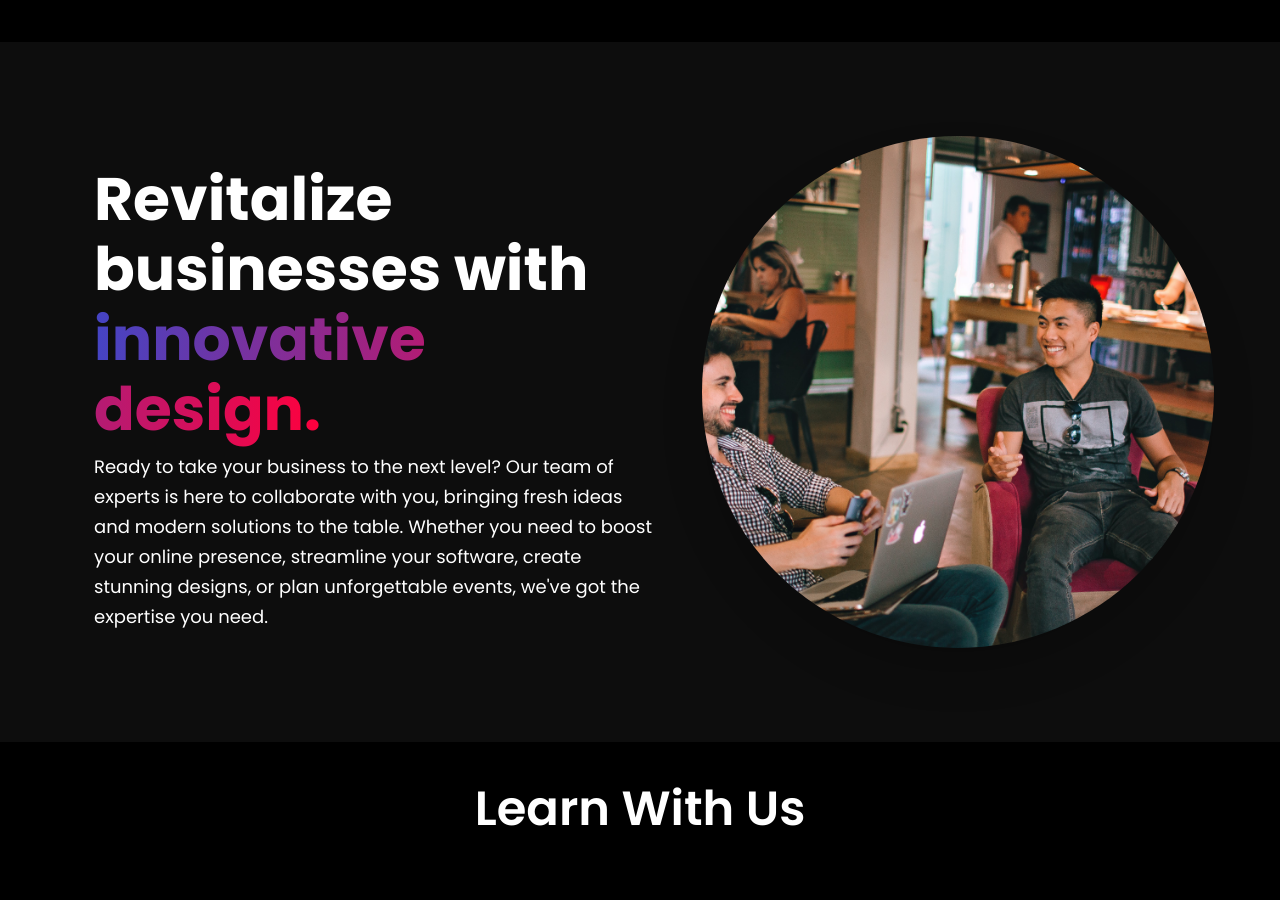
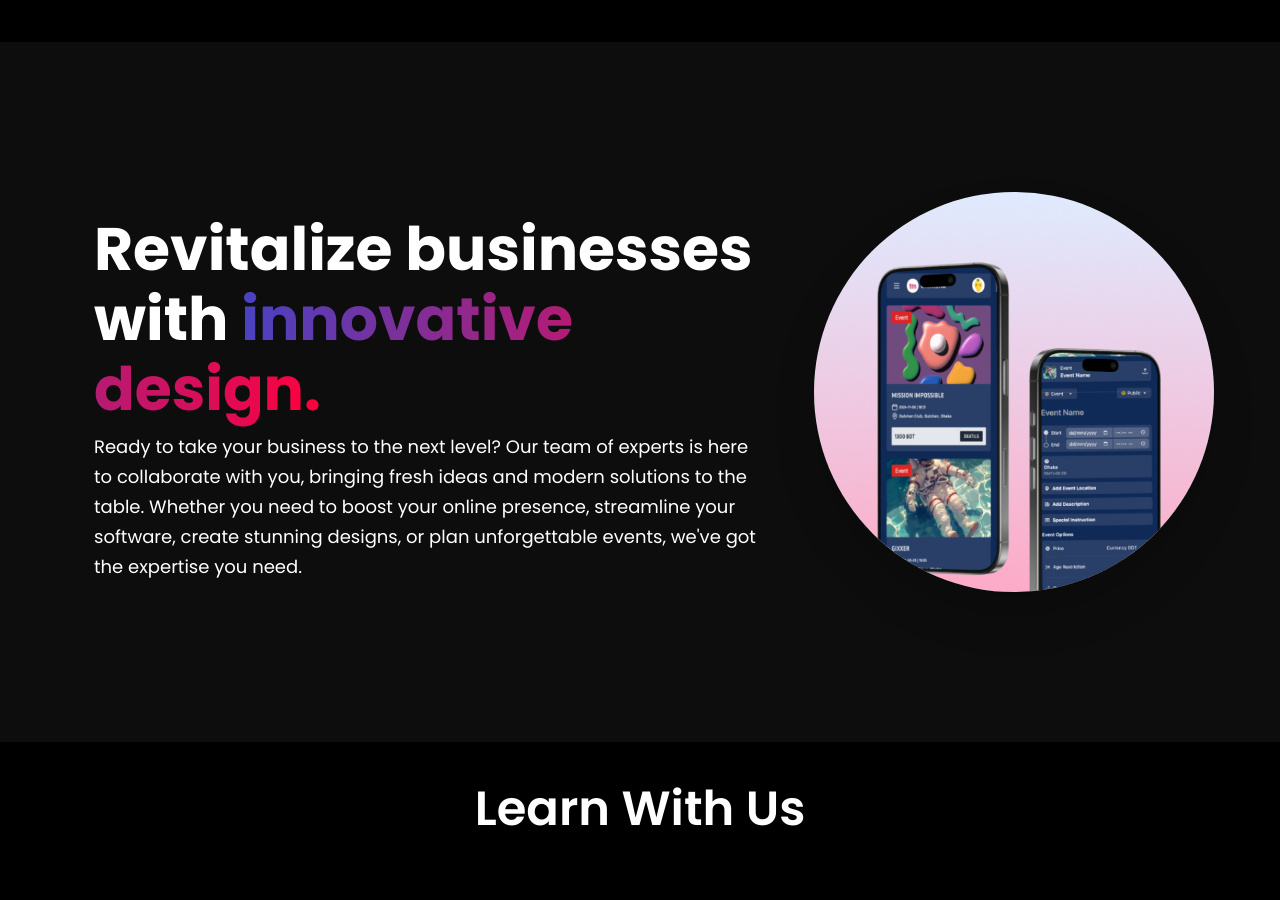
Before and after one commit to naimsiddiquibd/fatmonk-react, a React (Vite) app: page / in a window 1280 px wide. Shown: the part 7560-8460 px from the top of the page. Built offline with nearby package versions, Linux system fonts and the light colour scheme.

Commit message:
calendly embeded

```diff
--- a/src/Components/AboutComponents/Contact/ui/CalendlyComponent.jsx
+++ b/src/Components/AboutComponents/Contact/ui/CalendlyComponent.jsx
@@ -4,7 +4,7 @@ import { InlineWidget } from "react-calendly";
 const CalendlyComponent = () => {
   return (
     <div className="w-[100%]">
-      <InlineWidget url="https://calendly.com/your_scheduling_page" />
+      <InlineWidget url="https://calendly.com/wakil-isnad" />
     </div>
   );
 };
--- a/src/Components/HeroBottom/HeroBottom.jsx
+++ b/src/Components/HeroBottom/HeroBottom.jsx
@@ -1,35 +1,48 @@
-import React from 'react';
-import {motion} from 'framer-motion';
+import React, { useState } from "react";
+import { motion } from "framer-motion";
 
 const HeroBottom = () => {
+  const [imgHover, setImgHover] = useState(false);
   return (
     <div className="hero min-h-full lg:min-h-[700px] bg-monkblack">
       <div className="hero-content lg:w-[1180px] flex-col lg:flex-row lg:mx-auto">
-
         <div>
           <motion.div
             initial={{ y: 100, opacity: 0 }}
             whileInView={{ y: 0, opacity: 1 }}
             transition={{
               delay: 0.2,
-                        y: { type: 'spring', stiffness: 60 },
+              y: { type: "spring", stiffness: 60 },
               opacity: { duration: 0.2 },
               ease: "easeIn",
               duration: 0.5,
             }}
-                    className='grid grid-cols-1 px-7'>
+            className="grid grid-cols-1 px-7"
+          >
             <div>
-                            <h3 className='text-[25px] lg:text-[60px] lg:leading-[70px] font-poppins text-monkwhite font-bold mt-3 leading-8 text-center lg:text-left'>
+              <h3 className="text-[25px] lg:text-[60px] lg:leading-[70px] font-poppins text-monkwhite font-bold mt-3 leading-8 text-center lg:text-left">
                 Revitalize businesses with
-                                <span style={{
-                                    background: 'linear-gradient(to right, #4444C4, #FF003D)',
-                                    WebkitBackgroundClip: 'text',
-                                    WebkitTextFillColor: 'transparent'
-                                }}> innovative design.</span>
+                <span
+                  style={{
+                    background: "linear-gradient(to right, #4444C4, #FF003D)",
+                    WebkitBackgroundClip: "text",
+                    WebkitTextFillColor: "transparent",
+                  }}
+                >
+                  {" "}
+                  innovative design.
+                </span>
               </h3>
             </div>
             <div>
-                            <p className='text-sm lg:text-lg  lg:leading-[30px] font-poppins font-normal text-monkwhite mt-2 leading-5 md:text-left text-center'>Ready to take your business to the next level? Our team of experts is here to collaborate with you, bringing fresh ideas and modern solutions to the table. Whether you need to boost your online presence, streamline your software, create stunning designs, or plan unforgettable events, we've got the expertise you need.</p>
+              <p className="text-sm lg:text-lg  lg:leading-[30px] font-poppins font-normal text-monkwhite mt-2 leading-5 md:text-left text-center">
+                Ready to take your business to the next level? Our team of
+                experts is here to collaborate with you, bringing fresh ideas
+                and modern solutions to the table. Whether you need to boost
+                your online presence, streamline your software, create stunning
+                designs, or plan unforgettable events, we've got the expertise
+                you need.
+              </p>
             </div>
           </motion.div>
         </div>
@@ -38,13 +51,17 @@ const HeroBottom = () => {
           whileInView={{ x: 0, opacity: 1 }}
           transition={{
             delay: 0.2,
-                    y: { type: 'spring', stiffness: 60 },
+            y: { type: "spring", stiffness: 60 },
             opacity: { duration: 0.2 },
             ease: "easeIn",
             duration: 0.3,
           }}
-                whileHover={{ scale: 1.1 }}
-                src="/herobottom.png" className="max-w-[300px] md:max-w-lg rounded-full shadow-2xl mt-8 lg:mt-0" />
+          // whileHover={{ scale: 1.1 }}
+          src={imgHover ? "/bottom_hero1.jpg" : "/bottom_hero2.jpg"}
+          className="h-[400px] w-[400px] md:max-w-lg rounded-full shadow-2xl mt-8 lg:mt-0 object-cover transition-all"
+          onMouseEnter={() => setImgHover(true)}
+          onMouseLeave={() => setImgHover(false)}
+        />
       </div>
     </div>
   );
--- a/src/Components/Products/ProductsChoose.jsx
+++ b/src/Components/Products/ProductsChoose.jsx
@@ -8,7 +8,6 @@ const ProductsChoose = () => {
     setActiveOption(option);
   };
   return (
-    // h-[587px] bg-gradient-to-r from-[#FBEBAB] to-[#E5F0A0]
     <div className="bg-monkwhite flex justify-center items-center py-[62px]">
       <div className="h-[587px] w-[80%] bg-gradient-to-r from-[#FBEBAB] to-[#E5F0A0] flex justify-around items-center">
         <div className="flex justify-center items-center mt-28">
--- a/src/Components/Products/ui/ProductsImageComponent.jsx
+++ b/src/Components/Products/ui/ProductsImageComponent.jsx
@@ -8,7 +8,7 @@ const TEXT_IMAGES = {
   "Scalable Solutions": ["/product_choose_41.png", "/product_choose_42.png"],
 };
 
-const ProductsImageComponent = ({ src, type }) => {
+const ProductsImageComponent = ({ type }) => {
   return (
     <div className="relative px-8 py-20">
       <img
```
Also changed, not shown: public/bottom_hero1.jpg (added), public/bottom_hero2.jpg (added). Lines whose indentation alone changed are shown as unchanged.
